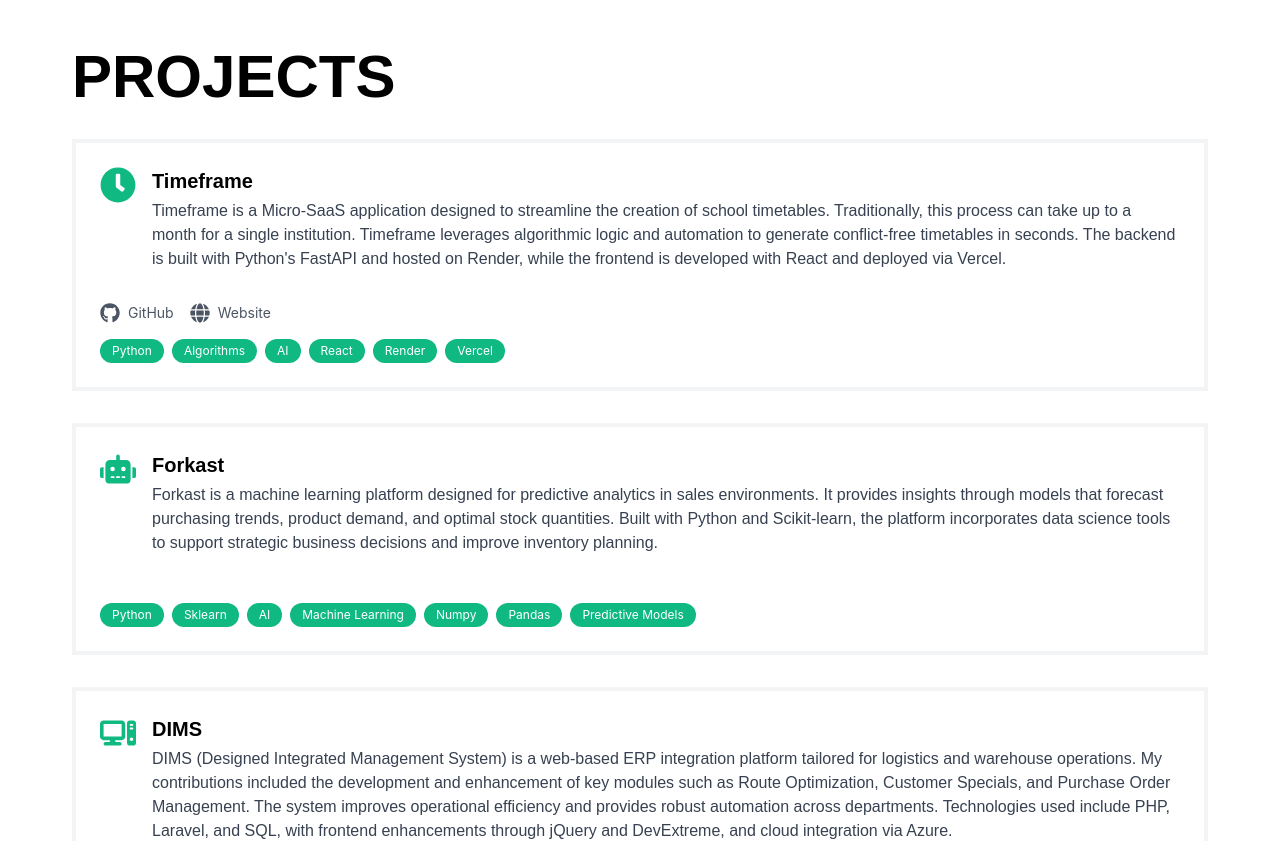
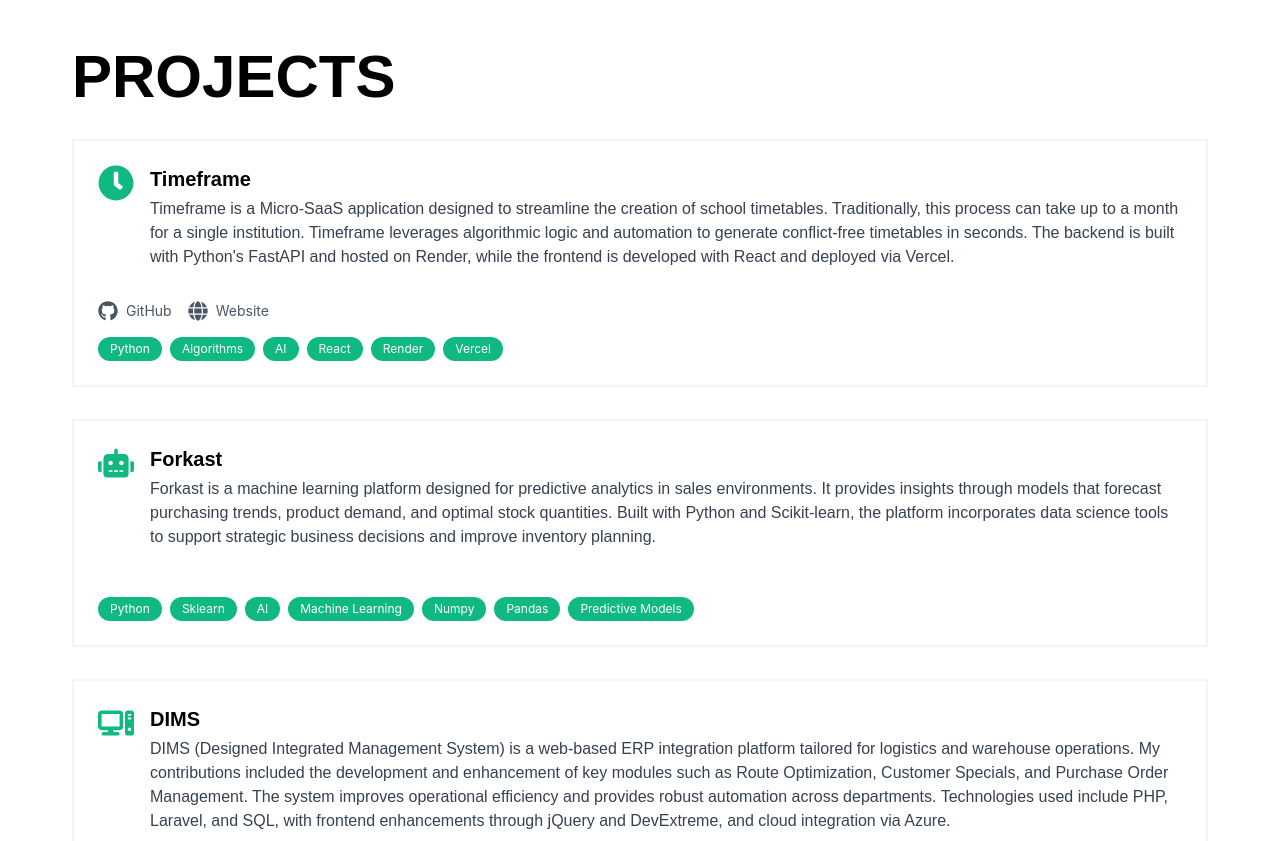
Before and after one commit to KyleJamesWestran/kylejameswestran.github.io, a React (Create React App) app: page / in a window 1280 px wide. Shown: the part 5440-6281 px from the top of the page. Built offline with nearby package versions, Linux system fonts and the light colour scheme; a web font is replaced by a local one.

Commit message:
feat: added hover color

```diff
--- a/src/components/Projects.jsx
+++ b/src/components/Projects.jsx
@@ -51,7 +51,7 @@ const Projects = () => {
             <h2 className="text-6xl font-bold mb-8 main-font">PROJECTS</h2>
             <div className="flex flex-col gap-8">
                 {projects.map((project, index) => (
-                    <div key={index} className="bg-white border-4 border-gray-100 p-6 flex flex-col">
+                    <div key={index} className="bg-white border-2 border-gray-100 p-6 flex flex-col transition-all duration-300 ease-in-out hover:border-emerald-300">
                         {/* Icon, Title, Description */}
                         <div className="flex mb-4">
                             <div className="text-4xl text-emerald-500 mr-4">
```
